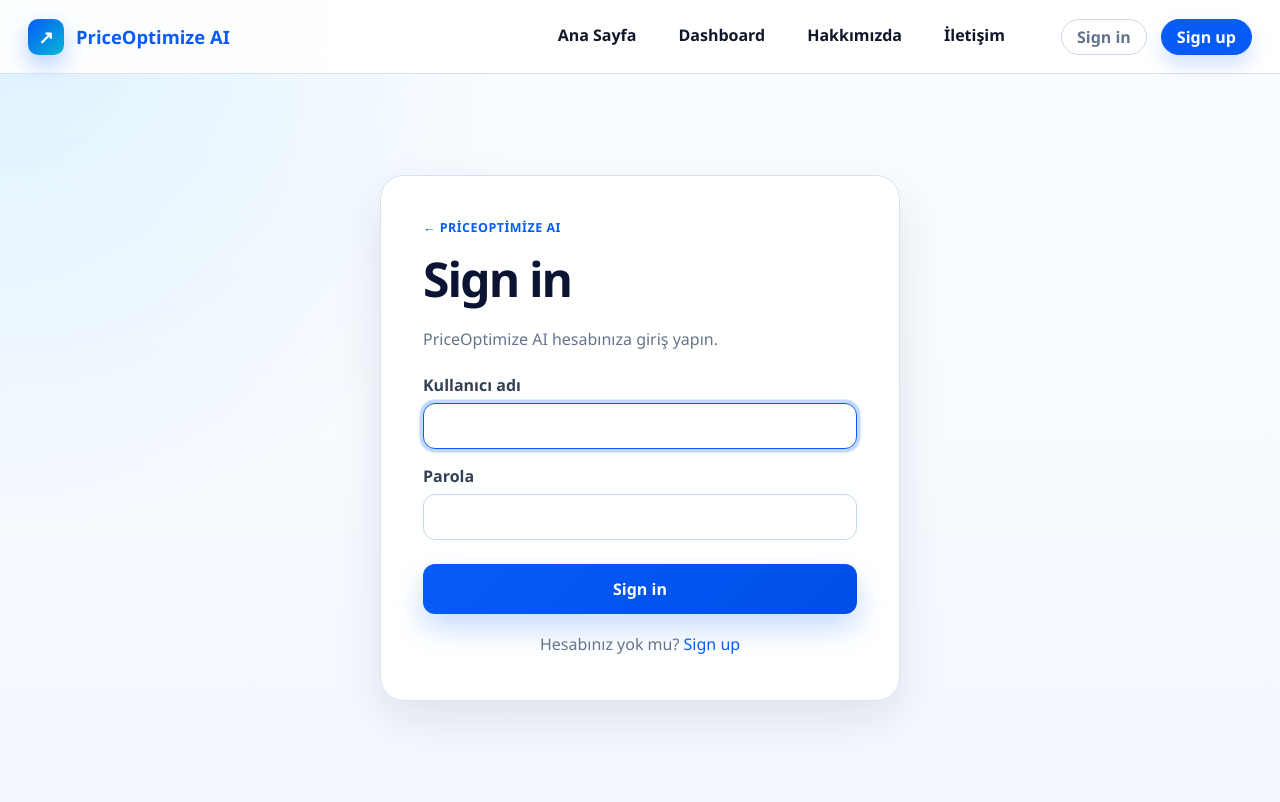
After one commit to ertanatalar/priceoptimize, a Django app: page /signin/ in a window 1280 px wide. The commit adds this page. Run offline with Django 5.2, Linux system fonts and the light colour scheme.

Commit message:
Add sign in and sign up pages

```diff
--- a/config/urls.py
+++ b/config/urls.py
@@ -9,7 +9,11 @@ from core.views import (
     cookies_policy,
     portal,
     privacy_policy,
+    publisher_page,
     robots_txt,
+    sign_in,
+    sign_out,
+    sign_up,
     sitemap_xml,
     terms_of_use,
 )
@@ -28,6 +32,25 @@ urlpatterns = [
     path("privacy/", privacy_policy, name="privacy_policy"),
     path("terms/", terms_of_use, name="terms_of_use"),
     path("cookies/", cookies_policy, name="cookies_policy"),
+    path("about/", publisher_page, {"slug": "about"}, name="about"),
+    path("how-to/", publisher_page, {"slug": "how-to"}, name="how_to"),
+    path("faq/", publisher_page, {"slug": "faq"}, name="faq"),
+    path("contact/", publisher_page, {"slug": "contact"}, name="contact"),
+    path("signin/", sign_in, name="sign_in"),
+    path("signup/", sign_up, name="sign_up"),
+    path("signout/", sign_out, name="sign_out"),
+    path(
+        "guides/price-demand/",
+        publisher_page,
+        {"slug": "price-demand-guide"},
+        name="price_demand_guide",
+    ),
+    path(
+        "guides/discount-optimizer/",
+        publisher_page,
+        {"slug": "discount-guide"},
+        name="discount_guide",
+    ),
     path('', portal, name='portal'),
     path('price-demand/', include('core.urls')),
 ]
--- a/core/views.py
+++ b/core/views.py
@@ -4,11 +4,17 @@ from math import isfinite
 import os
 import re
 
-from django.http import HttpResponse
-from django.shortcuts import render
+from django.contrib.auth import login, logout
+from django.contrib.auth.forms import AuthenticationForm, UserCreationForm
+from django.conf import settings
+from django.http import Http404, HttpResponse
+from django.shortcuts import redirect, render
 from django.urls import reverse
+from django.utils.http import url_has_allowed_host_and_scheme
 from django.utils.translation import get_language
 from django.utils import timezone
+
+from .publisher_content import PUBLISHER_CONTENT
 
 
 CURRENCIES = {
@@ -71,6 +77,9 @@ TEXTS = {
         "engine_discount_title": "Indirim Etki Motoru",
         "engine_discount_desc": "Kalkulus tabanli fiyat indirimi modeli: her indirim adiminda satis artisini kullanarak maksimum kari bulur.",
         "go_to_engine": "Hesapla",
+        "guides_menu": "Ayrintili Rehberler",
+        "home_guide_link": "Fiyat ve talep rehberini oku",
+        "discount_guide_link": "Indirim ve maksimum kar rehberini oku",
         "results": "Sonuçlar",
         "demand_formula": "Talep denklemi",
         "profit_formula": "Kar denklemi",
@@ -236,6 +245,9 @@ TEXTS = {
         "engine_discount_title": "Discount Impact Engine",
         "engine_discount_desc": "Calculus-based price reduction model: finds maximum profit using step discount and demand increase.",
         "go_to_engine": "Open Engine",
+        "guides_menu": "Detailed Guides",
+        "home_guide_link": "Read the price and demand guide",
+        "discount_guide_link": "Read the discount and maximum profit guide",
         "results": "Results",
         "demand_formula": "Demand formula",
         "profit_formula": "Profit formula",
@@ -843,6 +855,100 @@ def _localized_engines(labels: dict) -> list[dict]:
     ]
 
 
+def _safe_next_url(request):
+    next_url = request.POST.get("next") or request.GET.get("next")
+    if next_url and url_has_allowed_host_and_scheme(
+        next_url,
+        allowed_hosts={request.get_host()},
+        require_https=request.is_secure(),
+    ):
+        return next_url
+    return reverse("portal")
+
+
+def _style_auth_form(form):
+    for field in form.fields.values():
+        field.widget.attrs.update({"class": "auth-input"})
+    return form
+
+
+def sign_in(request):
+    if request.user.is_authenticated:
+        return redirect("portal")
+
+    current_language = (get_language() or "tr").split("-")[0]
+    labels = {**TEXTS["en"], **TEXTS.get(current_language, TEXTS["en"])}
+    next_url = _safe_next_url(request)
+
+    if request.method == "POST":
+        form = _style_auth_form(AuthenticationForm(request, data=request.POST))
+        if form.is_valid():
+            login(request, form.get_user())
+            return redirect(next_url)
+    else:
+        form = _style_auth_form(AuthenticationForm(request))
+
+    return render(
+        request,
+        "core/auth.html",
+        {
+            "form": form,
+            "labels": labels,
+            "current_language": current_language,
+            "next_url": next_url,
+            "title": "Sign in",
+            "subtitle": "PriceOptimize AI hesabınıza giriş yapın.",
+            "button_label": "Sign in",
+            "alternate_text": "Hesabınız yok mu?",
+            "alternate_label": "Sign up",
+            "alternate_url": reverse("sign_up"),
+            "show_adsense": False,
+        },
+    )
+
+
+def sign_up(request):
+    if request.user.is_authenticated:
+        return redirect("portal")
+
+    current_language = (get_language() or "tr").split("-")[0]
+    labels = {**TEXTS["en"], **TEXTS.get(current_language, TEXTS["en"])}
+    next_url = _safe_next_url(request)
+
+    if request.method == "POST":
+        form = _style_auth_form(UserCreationForm(request.POST))
+        if form.is_valid():
+            user = form.save()
+            login(request, user)
+            return redirect(next_url)
+    else:
+        form = _style_auth_form(UserCreationForm())
+
+    return render(
+        request,
+        "core/auth.html",
+        {
+            "form": form,
+            "labels": labels,
+            "current_language": current_language,
+            "next_url": next_url,
+            "title": "Sign up",
+            "subtitle": "PriceOptimize AI için ücretsiz hesabınızı oluşturun.",
+            "button_label": "Sign up",
+            "alternate_text": "Zaten hesabınız var mı?",
+            "alternate_label": "Sign in",
+            "alternate_url": reverse("sign_in"),
+            "show_adsense": False,
+        },
+    )
+
+
+def sign_out(request):
+    if request.method == "POST":
+        logout(request)
+    return redirect("portal")
+
+
 def _extract_decimal_by_patterns(text: str, patterns: list[str]) -> Decimal | None:
     for pattern in patterns:
         match = re.search(pattern, text, flags=re.IGNORECASE)
@@ -1360,6 +1466,44 @@ def portal(request):
     )
 
 
+def publisher_page(request, slug):
+    page_translations = PUBLISHER_CONTENT.get(slug)
+    if page_translations is None:
+        raise Http404("Content page not found")
+
+    current_language = (get_language() or "tr").split("-")[0]
+    labels = {**TEXTS["en"], **TEXTS.get(current_language, TEXTS["en"])}
+    content_language = current_language if current_language in page_translations else "en"
+    page = page_translations[content_language]
+
+    page_paths = [
+        ("about", "/about/"),
+        ("how-to", "/how-to/"),
+        ("faq", "/faq/"),
+        ("contact", "/contact/"),
+        ("price-demand-guide", "/guides/price-demand/"),
+        ("discount-guide", "/guides/discount-optimizer/"),
+    ]
+    navigation = []
+    for nav_slug, path in page_paths:
+        translations = PUBLISHER_CONTENT[nav_slug]
+        language = content_language if content_language in translations else "en"
+        navigation.append({"path": path, "title": translations[language]["title"]})
+
+    return render(
+        request,
+        "core/content_page.html",
+        {
+            "page": page,
+            "labels": labels,
+            "navigation": navigation,
+            "current_language": current_language,
+            "content_language": content_language,
+            "language_options": LANGUAGE_OPTIONS,
+        },
+    )
+
+
 def privacy_policy(request):
     current_language = (get_language() or "tr").split("-")[0]
     labels = {**TEXTS["en"], **TEXTS.get(current_language, TEXTS["en"])}
@@ -1409,8 +1553,14 @@ def ads_txt(request):
         if client_id.startswith("ca-pub-"):
             publisher_id = client_id.replace("ca-pub-", "pub-", 1)
             line = f"google.com, {publisher_id}, DIRECT, f08c47fec0942fa0"
+        elif settings.DEBUG:
+            line = "# ads.txt is not configured in local development."
         else:
-            line = "google.com, pub-0000000000000000, DIRECT, f08c47fec0942fa0"
+            return HttpResponse(
+                "ads.txt is not configured. Set ADS_TXT_LINE or ADSENSE_CLIENT_ID.\n",
+                content_type="text/plain; charset=utf-8",
+                status=503,
+            )
     return HttpResponse(f"{line}\n", content_type="text/plain; charset=utf-8")
 
 
@@ -1420,6 +1570,12 @@ def sitemap_xml(request):
         base + reverse("portal"),
         base + reverse("home"),
         base + reverse("discount_optimizer"),
+        base + reverse("about"),
+        base + reverse("how_to"),
+        base + reverse("faq"),
+        base + reverse("contact"),
+        base + reverse("price_demand_guide"),
+        base + reverse("discount_guide"),
         base + reverse("privacy_policy"),
         base + reverse("terms_of_use"),
         base + reverse("cookies_policy"),
--- a/static/css/dashboard.css
+++ b/static/css/dashboard.css
@@ -96,22 +96,43 @@ button, input, select, textarea { font: inherit; }
   color: var(--muted);
   font-weight: 650;
 }
-.user-chip {
+.header-actions > a {
+  color: var(--muted);
+}
+.auth-inline-form {
+  margin: 0;
+  display: inline-flex;
+}
+.auth-link {
+  min-height: 36px;
   display: inline-flex;
   align-items: center;
-  gap: 10px;
-  padding-left: 14px;
-  border-left: 1px solid var(--line);
+  justify-content: center;
+  padding: 0 15px;
+  border: 1px solid #cbd8e6;
+  border-radius: 999px;
+  background: #ffffff;
+  color: #0f172a;
+  font-weight: 650;
+  white-space: nowrap;
+  cursor: pointer;
+  transition: border-color .18s ease, color .18s ease, transform .18s ease, box-shadow .18s ease;
 }
-.avatar {
-  width: 34px;
-  height: 34px;
-  display: grid;
-  place-items: center;
-  border-radius: 999px;
+.auth-link:hover {
+  border-color: var(--blue);
   color: var(--blue);
-  background: #e7efff;
-  font-weight: 740;
+  text-decoration: none;
+  transform: translateY(-1px);
+}
+.auth-link.primary {
+  border-color: var(--blue);
+  background: var(--blue);
+  color: #ffffff;
+  box-shadow: 0 10px 20px rgba(7, 92, 248, .18);
+}
+.auth-link.primary:hover {
+  color: #ffffff;
+  box-shadow: 0 14px 26px rgba(7, 92, 248, .24);
 }
 .mobile-menu-button {
   display: none;
@@ -159,12 +180,15 @@ body.drawer-open .drawer-overlay { opacity: 1; pointer-events: auto; }
 .menu-list { display: grid; gap: 8px; }
 .menu-item {
   display: block;
+  width: 100%;
   padding: 12px 13px;
   border: 1px solid #1f334f;
   border-radius: 14px;
   background: rgba(30, 41, 59, .55);
   color: #e2e8f0;
+  text-align: left;
 }
+.menu-button { cursor: pointer; font: inherit; }
 .menu-item small { display: block; margin-top: 4px; color: #93c5fd; line-height: 1.35; }
 .menu-item.active { border-color: var(--cyan); background: rgba(14, 165, 255, .18); }
 .menu-item:hover { text-decoration: none; background: rgba(30, 64, 175, .32); }
@@ -418,6 +442,70 @@ input:focus, select:focus, textarea:focus {
 .content-card h1 { margin: 0 0 12px; font-size: clamp(2rem, 4vw, 3rem); }
 .content-card h2 { color: var(--blue); margin-top: 28px; }
 .content-card p, .content-card li { color: var(--muted); line-height: 1.75; }
+.auth-main {
+  min-height: calc(100vh - 72px);
+  display: grid;
+  place-items: center;
+}
+.auth-card {
+  width: min(100%, 520px);
+  padding: clamp(24px, 5vw, 42px);
+  border: 1px solid var(--line);
+  border-radius: 24px;
+  background: rgba(255, 255, 255, .94);
+  box-shadow: var(--shadow);
+}
+.auth-card h1 {
+  margin: 0 0 10px;
+  font-size: clamp(2rem, 5vw, 3rem);
+  letter-spacing: -.04em;
+}
+.auth-card > p {
+  color: var(--muted);
+  line-height: 1.6;
+}
+.auth-form {
+  display: grid;
+  gap: 16px;
+  margin-top: 22px;
+}
+.auth-field {
+  display: grid;
+  gap: 7px;
+}
+.auth-field label {
+  color: #334155;
+  font-weight: 680;
+}
+.auth-input {
+  width: 100%;
+  min-height: 46px;
+  border: 1px solid #c9d7e6;
+  border-radius: 12px;
+  padding: 11px 13px;
+  background: #fff;
+  color: var(--text);
+}
+.auth-input:focus {
+  outline: 3px solid rgba(7, 92, 248, .13);
+  border-color: var(--blue);
+}
+.auth-field small {
+  color: var(--muted);
+  line-height: 1.45;
+}
+.field-error, .form-errors {
+  color: var(--red);
+  font-weight: 650;
+}
+.form-errors ul {
+  margin: 0;
+  padding-left: 1.2rem;
+}
+.auth-switch {
+  margin: 18px 0 0;
+  text-align: center;
+}
 
 @media (max-width: 1020px) {
   .top-nav, .header-actions { display: none; }
--- /dev/null
+++ b/templates/core/_auth_links.html
@@ -0,0 +1,9 @@
+{% if request.user.is_authenticated %}
+  <form class="auth-inline-form" action="{% url 'sign_out' %}" method="post">
+    {% csrf_token %}
+    <button class="auth-link" type="submit">Sign out</button>
+  </form>
+{% else %}
+  <a class="auth-link" href="{% url 'sign_in' %}">Sign in</a>
+  <a class="auth-link primary" href="{% url 'sign_up' %}">Sign up</a>
+{% endif %}
--- /dev/null
+++ b/templates/core/_auth_menu_links.html
@@ -0,0 +1,9 @@
+{% if request.user.is_authenticated %}
+  <form class="auth-inline-form" action="{% url 'sign_out' %}" method="post">
+    {% csrf_token %}
+    <button class="menu-item menu-button" type="submit">Sign out</button>
+  </form>
+{% else %}
+  <a class="menu-item" href="{% url 'sign_in' %}">Sign in</a>
+  <a class="menu-item" href="{% url 'sign_up' %}">Sign up</a>
+{% endif %}
--- /dev/null
+++ b/templates/core/auth.html
@@ -0,0 +1,63 @@
+{% load static %}
+<!doctype html>
+<html lang="{{ current_language }}">
+<head>
+  <meta charset="utf-8">
+  <meta name="viewport" content="width=device-width, initial-scale=1">
+  <meta name="robots" content="noindex,follow">
+  <title>{{ title }} | PriceOptimize AI</title>
+  <link rel="stylesheet" href="{% static 'css/dashboard.css' %}">
+</head>
+<body>
+  <header class="app-header">
+    <div class="header-inner">
+      <a class="brand" href="/"><span class="brand-mark" aria-hidden="true">↗</span>PriceOptimize AI</a>
+      <nav class="top-nav"><a href="/">Ana Sayfa</a><a href="/price-demand/">Dashboard</a><a href="/about/">Hakkımızda</a><a href="/contact/">İletişim</a></nav>
+      <div class="header-actions">{% include "core/_auth_links.html" %}</div>
+      <button class="mobile-menu-button" id="menuToggle" aria-label="Menüyü aç">☰</button>
+    </div>
+  </header>
+
+  <div class="drawer-overlay" id="drawerOverlay"></div>
+  <aside class="drawer" id="drawer">
+    <h2>PriceOptimize AI</h2>
+    <p class="drawer-subtitle">Giriş</p>
+    <nav class="menu-list">{% include "core/_auth_menu_links.html" %}</nav>
+    <p class="drawer-subtitle">Menü</p>
+    <nav class="menu-list">
+      <a class="menu-item" href="/">Ana Sayfa</a>
+      <a class="menu-item" href="/price-demand/">Dashboard</a>
+      <a class="menu-item" href="/price-demand/discount-optimizer/">İndirim Etki Motoru</a>
+      <a class="menu-item" href="/about/">Hakkımızda</a>
+      <a class="menu-item" href="/contact/">İletişim</a>
+    </nav>
+  </aside>
+
+  <main class="policy-main auth-main">
+    <section class="auth-card">
+      <p class="eyebrow"><a href="/">← PriceOptimize AI</a></p>
+      <h1>{{ title }}</h1>
+      <p>{{ subtitle }}</p>
+      <form method="post" class="auth-form" novalidate>
+        {% csrf_token %}
+        <input type="hidden" name="next" value="{{ next_url }}">
+        {% if form.non_field_errors %}
+          <div class="form-errors">{{ form.non_field_errors }}</div>
+        {% endif %}
+        {% for field in form %}
+          <div class="auth-field">
+            <label for="{{ field.id_for_label }}">{{ field.label }}</label>
+            {{ field }}
+            {% if field.help_text %}<small>{{ field.help_text }}</small>{% endif %}
+            {% for error in field.errors %}<span class="field-error">{{ error }}</span>{% endfor %}
+          </div>
+        {% endfor %}
+        <button class="wide" type="submit">{{ button_label }}</button>
+      </form>
+      <p class="auth-switch">{{ alternate_text }} <a href="{{ alternate_url }}">{{ alternate_label }}</a></p>
+    </section>
+  </main>
+
+  <script>(function(){const b=document.body,t=document.getElementById('menuToggle'),o=document.getElementById('drawerOverlay');const c=()=>b.classList.remove('drawer-open');if(t)t.addEventListener('click',()=>b.classList.toggle('drawer-open'));if(o)o.addEventListener('click',c);document.addEventListener('keydown',e=>{if(e.key==='Escape')c();});})();</script>
+</body>
+</html>
--- a/templates/core/content_page.html
+++ b/templates/core/content_page.html
@@ -22,6 +22,7 @@
     <div class="header-inner">
       <a class="brand" href="/"><span class="brand-mark" aria-hidden="true">↗</span>PriceOptimize AI</a>
       <nav class="top-nav"><a href="/">Ana Sayfa</a><a href="/price-demand/">Dashboard</a><a href="/guides/price-demand/">Analiz</a><a href="/faq/">Yardım</a></nav>
+      <div class="header-actions">{% include "core/_auth_links.html" %}</div>
       <button class="mobile-menu-button" id="menuToggle" aria-label="Menüyü aç">☰</button>
     </div>
   </header>
@@ -29,6 +30,9 @@
   <div class="drawer-overlay" id="drawerOverlay"></div>
   <aside class="drawer" id="drawer">
     <h2>PriceOptimize AI</h2>
+    <p class="drawer-subtitle">Giriş</p>
+    <nav class="menu-list">{% include "core/_auth_menu_links.html" %}</nav>
+    <p class="drawer-subtitle">Menü</p>
     <nav class="menu-list">
       {% for item in navigation %}<a class="menu-item" href="{{ item.path }}">{{ item.title }}</a>{% endfor %}
       <a class="menu-item" href="/privacy/">{{ labels.privacy_link }}</a>
--- a/templates/core/cookies.html
+++ b/templates/core/cookies.html
@@ -8,7 +8,7 @@
   <link rel="stylesheet" href="{% static 'css/dashboard.css' %}">
 </head>
 <body>
-  <header class="app-header"><div class="header-inner"><a class="brand" href="/"><span class="brand-mark" aria-hidden="true">↗</span>PriceOptimize AI</a><nav class="top-nav"><a href="/">Ana Sayfa</a><a href="/price-demand/">Dashboard</a><a href="/about/">Hakkımızda</a><a href="/contact/">İletişim</a></nav></div></header>
+  <header class="app-header"><div class="header-inner"><a class="brand" href="/"><span class="brand-mark" aria-hidden="true">↗</span>PriceOptimize AI</a><nav class="top-nav"><a href="/">Ana Sayfa</a><a href="/price-demand/">Dashboard</a><a href="/about/">Hakkımızda</a><a href="/contact/">İletişim</a></nav><div class="header-actions">{% include "core/_auth_links.html" %}</div></div></header>
   <main class="policy-main">
     <section class="hero-row"><div><p class="eyebrow"><a href="/">← PriceOptimize AI</a></p><h1 class="hero-title">{{ labels.cookies_title }}</h1><p class="hero-subtitle">{{ labels.cookies_intro }}</p></div></section>
     <article class="content-card"><h2>{{ labels.cookies_section_what }}</h2><p>{{ labels.cookies_what_text }}</p><h2>{{ labels.cookies_section_why }}</h2><p>{{ labels.cookies_why_text }}</p><h2>{{ labels.cookies_section_manage }}</h2><p>{{ labels.cookies_manage_text }}</p></article>
--- a/templates/core/discount_optimizer.html
+++ b/templates/core/discount_optimizer.html
@@ -22,7 +22,7 @@
     <div class="header-inner">
       <a class="brand" href="/"><span class="brand-mark" aria-hidden="true"><svg viewBox="0 0 24 24" fill="none"><path d="M4 18V9m5 9v-5m5 5V6m5 12V4" stroke="currentColor" stroke-width="2.2" stroke-linecap="round"/><path d="M4 15l5-4 5 2 5-7" stroke="currentColor" stroke-width="2.2" stroke-linecap="round" stroke-linejoin="round"/></svg></span>PriceOptimize AI</a>
       <nav class="top-nav"><a href="/">Ana Sayfa</a><a href="/price-demand/">Dashboard</a><a class="active" href="/price-demand/discount-optimizer/">Analiz</a><a href="/guides/discount-optimizer/">Raporlar</a><a href="/how-to/">Fiyatlandırma</a></nav>
-      <div class="header-actions"><a href="/faq/">? Yardım</a><span class="user-chip"><span class="avatar">EA</span><span>Ecem A.</span></span></div>
+      <div class="header-actions"><a href="/faq/">? Yardım</a>{% include "core/_auth_links.html" %}</div>
       <button class="mobile-menu-button" id="menuToggle" aria-label="Menüyü aç">☰</button>
     </div>
   </header>
@@ -31,6 +31,8 @@
   <aside class="drawer" id="drawer">
     <h2>{{ labels.menu_engines }}</h2>
     <nav class="menu-list">{% for engine in engines %}<a class="menu-item {% if engine.path == request.path %}active{% endif %}" href="{{ engine.path }}">{{ engine.title }}<small>{{ engine.description }}</small></a>{% endfor %}</nav>
+    <p class="drawer-subtitle">Giriş</p>
+    <nav class="menu-list">{% include "core/_auth_menu_links.html" %}</nav>
     <p class="drawer-subtitle">Bilgi</p>
     <nav class="menu-list"><a class="menu-item" href="/about/">{{ labels.about_title }}</a><a class="menu-item" href="/how-to/">{{ labels.howto_title }}</a><a class="menu-item" href="/faq/">{{ labels.faq_title }}</a><a class="menu-item" href="/contact/">{{ labels.contact_title }}</a></nav>
     <p class="drawer-subtitle">Politikalar</p>
--- a/templates/core/home.html
+++ b/templates/core/home.html
@@ -22,7 +22,7 @@
     <div class="header-inner">
       <a class="brand" href="/"><span class="brand-mark" aria-hidden="true"><svg viewBox="0 0 24 24" fill="none"><path d="M4 18V9m5 9v-5m5 5V6m5 12V4" stroke="currentColor" stroke-width="2.2" stroke-linecap="round"/><path d="M4 15l5-4 5 2 5-7" stroke="currentColor" stroke-width="2.2" stroke-linecap="round" stroke-linejoin="round"/></svg></span>PriceOptimize AI</a>
       <nav class="top-nav"><a href="/">Ana Sayfa</a><a class="active" href="/price-demand/">Dashboard</a><a href="/guides/price-demand/">Analiz</a><a href="/guides/discount-optimizer/">Raporlar</a><a href="/how-to/">Fiyatlandırma</a></nav>
-      <div class="header-actions"><a href="/faq/">? Yardım</a><span class="user-chip"><span class="avatar">EA</span><span>Ecem A.</span></span></div>
+      <div class="header-actions"><a href="/faq/">? Yardım</a>{% include "core/_auth_links.html" %}</div>
       <button class="mobile-menu-button" id="menuToggle" aria-label="Menüyü aç">☰</button>
     </div>
   </header>
@@ -33,6 +33,8 @@
     <nav class="menu-list">
       {% for engine in engines %}<a class="menu-item {% if engine.path == request.path %}active{% endif %}" href="{{ engine.path }}">{{ engine.title }}<small>{{ engine.description }}</small></a>{% endfor %}
     </nav>
+    <p class="drawer-subtitle">Giriş</p>
+    <nav class="menu-list">{% include "core/_auth_menu_links.html" %}</nav>
     <p class="drawer-subtitle">Bilgi</p>
     <nav class="menu-list"><a class="menu-item" href="/about/">{{ labels.about_title }}</a><a class="menu-item" href="/how-to/">{{ labels.howto_title }}</a><a class="menu-item" href="/faq/">{{ labels.faq_title }}</a><a class="menu-item" href="/contact/">{{ labels.contact_title }}</a></nav>
     <p class="drawer-subtitle">Politikalar</p>
--- a/templates/core/portal.html
+++ b/templates/core/portal.html
@@ -35,7 +35,7 @@
       </nav>
       <div class="header-actions">
         <a href="/faq/">? Yardım</a>
-        <span class="user-chip"><span class="avatar">EA</span><span>Ecem A.</span></span>
+        {% include "core/_auth_links.html" %}
       </div>
       <button class="mobile-menu-button" id="menuToggle" aria-label="Menüyü aç">☰</button>
     </div>
@@ -48,6 +48,10 @@
       {% for engine in engines %}
         <a class="menu-item" href="{{ engine.path }}">{{ engine.title }}<small>{{ engine.description }}</small></a>
       {% endfor %}
+    </nav>
+    <p class="drawer-subtitle">Giriş</p>
+    <nav class="menu-list">
+      {% include "core/_auth_menu_links.html" %}
     </nav>
     <p class="drawer-subtitle">Bilgi</p>
     <nav class="menu-list">
--- a/templates/core/privacy.html
+++ b/templates/core/privacy.html
@@ -8,7 +8,7 @@
   <link rel="stylesheet" href="{% static 'css/dashboard.css' %}">
 </head>
 <body>
-  <header class="app-header"><div class="header-inner"><a class="brand" href="/"><span class="brand-mark" aria-hidden="true">↗</span>PriceOptimize AI</a><nav class="top-nav"><a href="/">Ana Sayfa</a><a href="/price-demand/">Dashboard</a><a href="/about/">Hakkımızda</a><a href="/contact/">İletişim</a></nav></div></header>
+  <header class="app-header"><div class="header-inner"><a class="brand" href="/"><span class="brand-mark" aria-hidden="true">↗</span>PriceOptimize AI</a><nav class="top-nav"><a href="/">Ana Sayfa</a><a href="/price-demand/">Dashboard</a><a href="/about/">Hakkımızda</a><a href="/contact/">İletişim</a></nav><div class="header-actions">{% include "core/_auth_links.html" %}</div></div></header>
   <main class="policy-main">
     <section class="hero-row"><div><p class="eyebrow"><a href="/">← PriceOptimize AI</a></p><h1 class="hero-title">{{ labels.privacy_title }}</h1><p class="hero-subtitle">{{ labels.privacy_intro }}</p></div></section>
     <article class="content-card"><h2>{{ labels.privacy_section_data }}</h2><p>{{ labels.privacy_data_text }}</p><h2>{{ labels.privacy_section_ads }}</h2><p>{{ labels.privacy_ads_text }}</p><h2>{{ labels.privacy_section_contact }}</h2><p>{{ labels.privacy_contact_text }}</p></article>
--- a/templates/core/terms.html
+++ b/templates/core/terms.html
@@ -8,7 +8,7 @@
   <link rel="stylesheet" href="{% static 'css/dashboard.css' %}">
 </head>
 <body>
-  <header class="app-header"><div class="header-inner"><a class="brand" href="/"><span class="brand-mark" aria-hidden="true">↗</span>PriceOptimize AI</a><nav class="top-nav"><a href="/">Ana Sayfa</a><a href="/price-demand/">Dashboard</a><a href="/about/">Hakkımızda</a><a href="/contact/">İletişim</a></nav></div></header>
+  <header class="app-header"><div class="header-inner"><a class="brand" href="/"><span class="brand-mark" aria-hidden="true">↗</span>PriceOptimize AI</a><nav class="top-nav"><a href="/">Ana Sayfa</a><a href="/price-demand/">Dashboard</a><a href="/about/">Hakkımızda</a><a href="/contact/">İletişim</a></nav><div class="header-actions">{% include "core/_auth_links.html" %}</div></div></header>
   <main class="policy-main">
     <section class="hero-row"><div><p class="eyebrow"><a href="/">← PriceOptimize AI</a></p><h1 class="hero-title">{{ labels.terms_title }}</h1><p class="hero-subtitle">{{ labels.terms_intro }}</p></div></section>
     <article class="content-card"><h2>{{ labels.terms_section_use }}</h2><p>{{ labels.terms_use_text }}</p><h2>{{ labels.terms_section_content }}</h2><p>{{ labels.terms_content_text }}</p><h2>{{ labels.terms_section_changes }}</h2><p>{{ labels.terms_changes_text }}</p></article>
```
